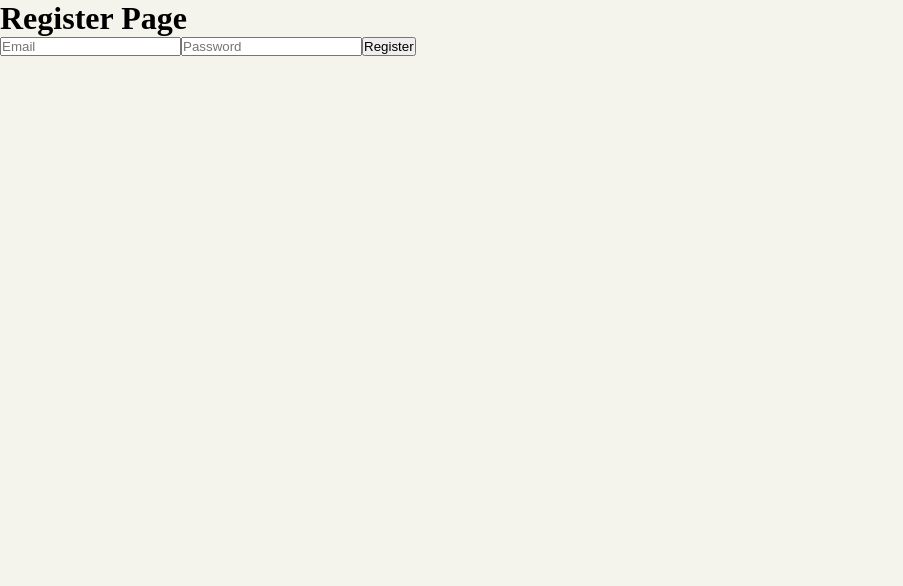
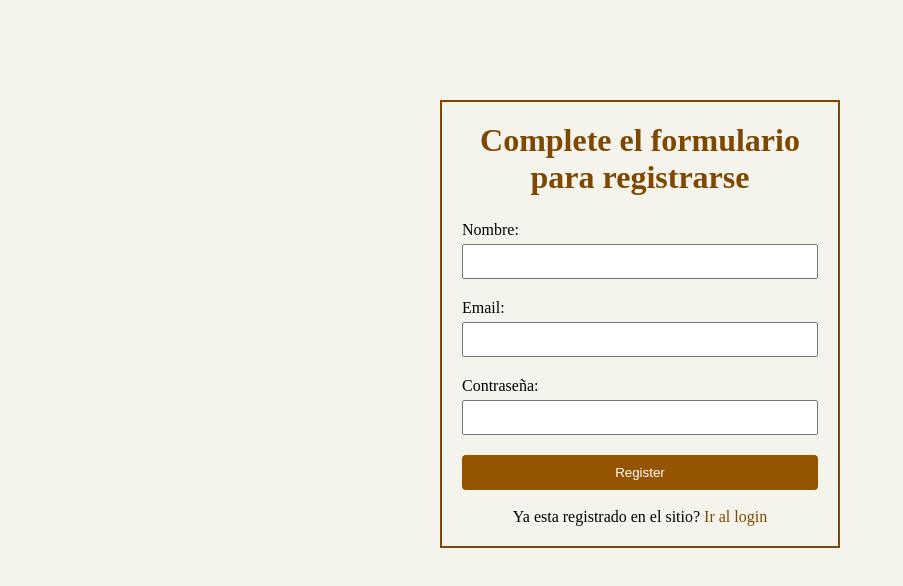
Before and after one commit to leolya22/Pokemon-API, a React app: page /register in a window 1280 px wide. Shown: the top 586 px of the page, without its empty margins (0-903 px from the left). Built offline with nearby package versions, Linux system fonts and the light colour scheme; the HTML template or start-up script is replaced by a standard one.

Commit message:
Implementacion de react-hook-form y un poco de estilos

```diff
--- a/package.json
+++ b/package.json
@@ -15,6 +15,7 @@
     "firebase": "^10.7.1",
     "react": "^18.2.0",
     "react-dom": "^18.2.0",
+    "react-hook-form": "^7.49.2",
     "react-redux": "^9.0.4",
     "react-router-dom": "^6.21.0"
   },
--- a/src/pages/LoginPage/LoginPage.jsx
+++ b/src/pages/LoginPage/LoginPage.jsx
@@ -1,16 +1,24 @@
-import { useState } from 'react';
-import { useDispatch } from 'react-redux';
-import { useNavigate } from 'react-router-dom';
+import { useDispatch, useSelector } from 'react-redux';
+import { Link, useNavigate } from 'react-router-dom';
+import { useForm } from 'react-hook-form';
+import { useEffect } from 'react';
 
 import { setUser, setError, clearError } from '../../redux/auth/authSlice';
 import firebase from '../../config/firebase';
+import styles from './LoginPage.module.css';
 
 
 const LoginPage = () => {
     const dispatch = useDispatch();
     const navigate = useNavigate();
-    const [ email, setEmail ] = useState('');
-    const [ password, setPassword ] = useState('');
+    const { user } = useSelector( state => state.auth );
+    const { register, handleSubmit, setError: setFormError, formState: { errors } } = useForm();
+
+    useEffect( () => {
+        if( user ) {
+            navigate( '/' );
+        }
+    }, []);
 
     const handleLogin = async () => {
         try {
@@ -18,29 +26,39 @@ const LoginPage = () => {
             const userCredential = await firebase.auth().signInWithEmailAndPassword( email, password );
             const user = userCredential.user;
             dispatch( setUser( user ) );
-            localStorage.setItem( 'login', user );
             navigate( '/' );
         } catch ( error ) {
+            setFormError( 'password', { type: 'manual', message: 'Invalid email or password' } );
             dispatch( setError( error.message ) );
         }
     };
 
     return (
-        <div>
-            <h1>Ingrese al sitio</h1>
-            <input
-                type="email"
-                placeholder="Email"
-                value={ email }
-                onChange={ e => setEmail( e.target.value ) }
-            />
-            <input
-                type="password"
-                placeholder="Password"
-                value={ password }
-                onChange={ e => setPassword( e.target.value ) }
-            />
-            <button onClick={ handleLogin }>Login</button>
+        <div className={ styles.container }>
+            <h1 className={ styles.texto }>Ingrese al sitio</h1>
+            <form className={ styles.form } onSubmit={ handleSubmit( handleLogin ) }>
+                <div className={ styles.formGroup }>
+                    <label className={ styles.label }>Email:</label>
+                    <input
+                        type="text"
+                        { ...register( 'email', { required: 'Ingrese su email' })}
+                        className={ styles.input }
+                    />
+                    { errors.email && <span className={ styles.error }>{ errors.email.message }</span> }
+                </div>
+                <div className={ styles.formGroup }>
+                    <label className={ styles.label }>Contraseña:</label>
+                    <input
+                        type="password"
+                        { ...register( 'password', { required: 'Ingrese su contraseña' })}
+                        className={ styles.input }
+                    />
+                    { errors.password && <span className={ styles.error }>{ errors.password.message }</span> }
+                </div>
+                <button type="submit" className={ styles.button }>Login</button>
+            </form>
+            <br />
+            <p>Aun no tiene usuario en el sitio? <Link className={ styles.texto } to={'/register'}>Ir a registrarse</Link></p>
         </div>
     );
 };
--- /dev/null
+++ b/src/pages/LoginPage/LoginPage.module.css
@@ -0,0 +1,55 @@
+.container {
+    max-width: 400px;
+    margin: auto;
+    margin-top: 100px;
+    border: 2px solid rgb(126, 72, 0);
+    padding: 20px;
+    text-align: center;
+}
+
+.form {
+    display: flex;
+    margin-top: 25px;
+    flex-direction: column;
+    text-align: left;
+    gap: 20px;
+}
+
+.form-group {
+    margin-bottom: 15px;
+}
+
+.label {
+    display: block;
+    margin-bottom: 5px;
+}
+
+.input {
+    width: 100%;
+    padding: 8px;
+    box-sizing: border-box;
+}
+
+.texto {
+    color: rgb(126, 72, 0);
+    text-decoration: none;
+}
+
+.error {
+    color: red;
+    font-size: 14px;
+    margin-top: 5px;
+}
+
+.button {
+    background-color: rgb(149, 85, 0);
+    color: white;
+    padding: 10px 15px;
+    border: none;
+    cursor: pointer;
+    border-radius: 4px;
+}
+
+.button:hover {
+    background-color: rgb(126, 72, 0);
+}
--- a/src/pages/RegisterPage/RegisterPage.jsx
+++ b/src/pages/RegisterPage/RegisterPage.jsx
@@ -1,45 +1,82 @@
-import { useState } from 'react';
-import { useDispatch } from 'react-redux';
-import { useNavigate } from 'react-router-dom';
+import { useDispatch, useSelector } from 'react-redux';
+import { Link, useNavigate } from 'react-router-dom';
+import { useForm } from 'react-hook-form';
+import { useEffect } from 'react';
 
 import { setUser, setError, clearError } from '../../redux/auth/authSlice';
 import firebase from '../../config/firebase';
+import styles from './RegisterPage.module.css';
+
 
 const RegisterPage = () => {
     const dispatch = useDispatch();
     const navigate = useNavigate();
-    const [ email, setEmail ] = useState('');
-    const [ password, setPassword ] = useState('');
+    const { user } = useSelector( state => state.auth );
+    const { register, handleSubmit, setError: setFormError, formState: { errors } } = useForm();
 
-    const handleRegister = async () => {
+    useEffect( () => {
+        if( user ) {
+            navigate( '/' );
+        }
+    }, []);
+
+    const handleRegister = async ({ name, email, password }) => {
         try {
             dispatch( clearError() );
             const userCredential = await firebase.auth().createUserWithEmailAndPassword( email, password );
-            console.log('done');
-            const user = userCredential.user;
-            dispatch( setUser( user ) );
+            const firebaseUser = userCredential.user;
+            await firebaseUser.updateProfile({
+                displayName: name,
+            });
+            dispatch( setUser( firebaseUser ) );
             navigate( '/' );
         } catch ( error ) {
+            setFormError( 'password', { type: 'manual', message: 'Registration failed' } );
             dispatch( setError( error.message ) );
         }
     };
 
     return (
-        <div>
-            <h1>Register Page</h1>
-            <input
-                type="email"
-                placeholder="Email"
-                value={ email }
-                onChange={ e => setEmail( e.target.value ) }
-            />
-            <input
-                type="password"
-                placeholder="Password"
-                value={ password }
-                onChange={ e => setPassword( e.target.value )}
-            />
-            <button onClick={ handleRegister }>Register</button>
+        <div className={ styles.container }>
+            <h1 className={ styles.texto }>Complete el formulario para registrarse</h1>
+            <form className={ styles.form } onSubmit={ handleSubmit( handleRegister ) }>
+                <div className={ styles.formGroup }>
+                    <label className={ styles.label }>Nombre:</label>
+                    <input
+                        type="text"
+                        { ...register( 'name', {
+                            required: 'Ingrese su nombre',
+                            minLength: { value: 3, message: 'Ingrese su nombre' },
+                        })}
+                        className={ styles.input }
+                    />
+                    { errors.name && <span className={ styles.error }>{ errors.name.message }</span> }
+                </div>
+                <div className={ styles.formGroup }>
+                    <label className={ styles.label }>Email:</label>
+                    <input
+                        type="text"
+                        { ...register( 'email', { required: 'El email es obligatorio' } ) }
+                        className={ styles.input }
+                    />
+                    { errors.email && <span className={ styles.error }>{ errors.email.message }</span> }
+                </div>
+                <div className={ styles.formGroup }>
+                    <label className={ styles.label }>Contraseña:</label>
+                    <input
+                        type="password"
+                        { ...register( 'password', {
+                            required: 'La contraseña es obligatoria',
+                            minLength: { value: 6, message: 'La contraseña tiene que tener minimo 6 digitos' },
+                        })}
+                        className={ styles.input }
+                    />
+                    { errors.password && <span className={ styles.error }>{ errors.password.message }</span> }
+                </div>
+                <button type="submit" className={ styles.button }>Register</button>
+            </form>
+            <br />
+            <p>Ya esta registrado en el sitio? <Link className={ styles.texto } to={'/login'}>Ir al login</Link></p>
         </div>
     );
 };
--- /dev/null
+++ b/src/pages/RegisterPage/RegisterPage.module.css
@@ -0,0 +1,55 @@
+.container {
+    max-width: 400px;
+    margin: auto;
+    margin-top: 100px;
+    border: 2px solid rgb(126, 72, 0);
+    padding: 20px;
+    text-align: center;
+}
+
+.form {
+    display: flex;
+    margin-top: 25px;
+    flex-direction: column;
+    text-align: left;
+    gap: 20px;
+}
+
+.form-group {
+    margin-bottom: 15px;
+}
+
+.label {
+    display: block;
+    margin-bottom: 5px;
+}
+
+.input {
+    width: 100%;
+    padding: 8px;
+    box-sizing: border-box;
+}
+
+.texto {
+    color: rgb(126, 72, 0);
+    text-decoration: none;
+}
+
+.error {
+    color: red;
+    font-size: 14px;
+    margin-top: 5px;
+}
+
+.button {
+    background-color: rgb(149, 85, 0);
+    color: white;
+    padding: 10px 15px;
+    border: none;
+    cursor: pointer;
+    border-radius: 4px;
+}
+
+.button:hover {
+    background-color: rgb(126, 72, 0);
+}
```
Also changed, not shown: 1 other file (tests, documents, lock files or other folders).
